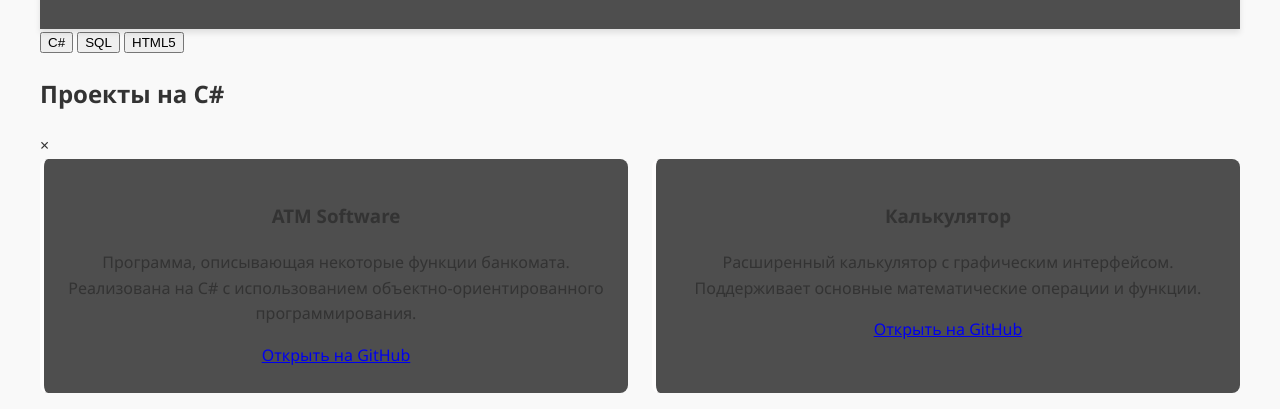
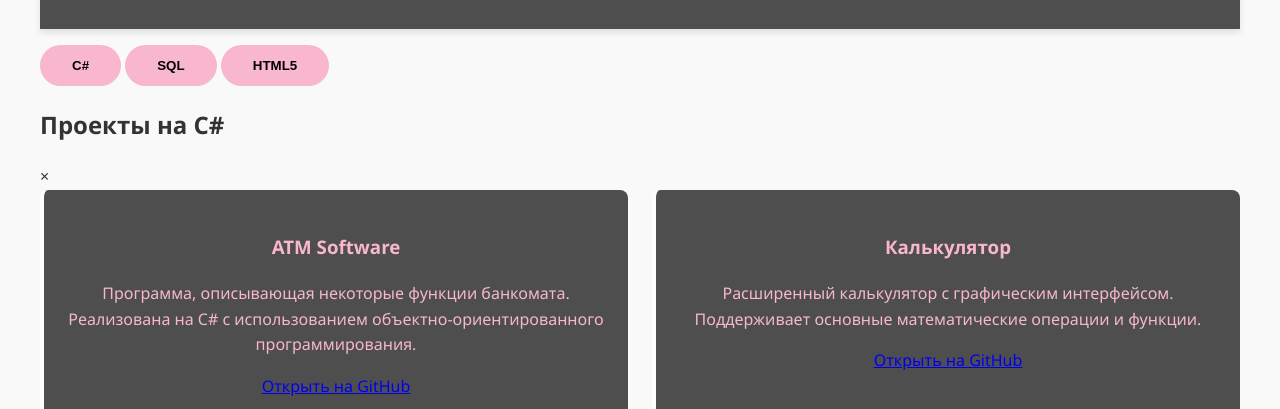
Before and after one commit to SWYATOSHAq/MyPortfolio, a plain HTML site: page pages/projects.html in a window 1280 px wide. Shown: the part 227-636 px from the top of the page. Drawn offline with Linux system fonts and the light colour scheme; some icons are missing.

Commit message:
feet: Cosmetic uppgrade

```diff
--- a/pages/projects.html
+++ b/pages/projects.html
@@ -27,9 +27,9 @@
 
     </div>
     <div class="modal-container">
-        <button class="modal-btn csharp" onclick="openModal('csharpModal')">C#</button>
-        <button class="modal-btn sql" onclick="openModal('sqlModal')">SQL</button>
-        <button class="modal-btn html5" onclick="openModal('html5Modal')">HTML5</button>
+        <button class="modal-btn"  onclick="openModal('csharpModal')">C#</button>
+        <button class="modal-btn"  onclick="openModal('sqlModal')">SQL</button>
+        <button class="modal-btn" onclick="openModal('html5Modal')">HTML5</button>
     </div>
 
     <!-- Модальное окно "C# проекты" -->
--- a/style/index.css
+++ b/style/index.css
@@ -158,6 +158,26 @@ body {
     font-size: 1.1rem;
 }
 
+.modal-btn {
+    display: inline-block;
+    margin-top: 1rem;
+    padding: 0.8rem 2rem;
+    background-color: rgb(248, 183, 206);
+    color: rgb(0, 0, 0);
+    text-decoration: none;
+    border-radius: 30px;
+    font-weight: bold;
+    transition: var(--transition);
+    border: none;cursor: pointer;
+}
+
+.modal-btn:hover,
+.modal-btn.active {
+    transition: var(--transition);
+    transform: translateY(-2px);
+}
+
+
 #footer {
     background-color: rgb(78, 78, 78);
     color: rgb(255, 255, 255);
@@ -181,6 +201,7 @@ body {
     display: grid;
     grid-template-columns: repeat(auto-fit, minmax(250px, 1fr));
     gap: 1.5rem;
+    color: rgb(248, 183, 206);
 }
 
 .project-item {
@@ -190,17 +211,18 @@ body {
     text-align: center;
     transition: var(--transition);
     border-left: 4px solid rgb(255, 254, 254);
-    ;
 }
+
+
 
 .project-item:hover {
     transform: translateY(-5px);
-    box-shadow: 0 10px 20px rgba(0, 0, 0, 0.1);
+    box-shadow: 0 10px 20px rgba(255, 255, 255, 0.1);
 }
 
 .project-item i {
     font-size: 1rem;
-    color: rgb(255, 255, 255);
+    color: rgb(12, 12, 12);
     margin-bottom: 1rem;
 }
 
@@ -209,3 +231,11 @@ body {
     display:flex;
     justify-content:center;
 }
+
+#project-content h3{
+    color: var(--secondary-color);
+}
+
+#project-content p{
+    color: var(--secondary-color);
+}
```
Also changed, not shown: index.html (+5 -5 lines).
